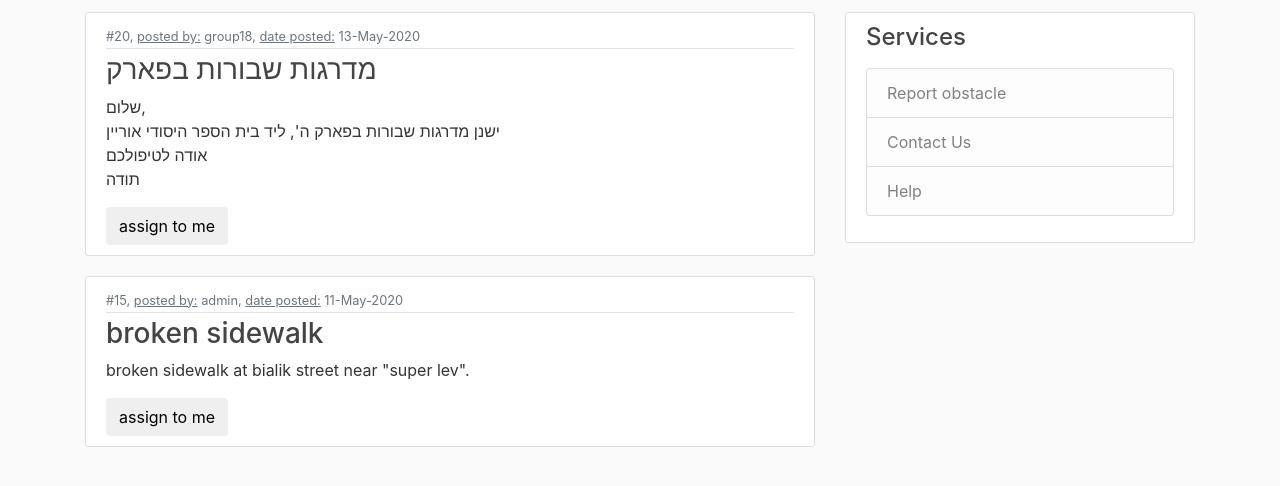
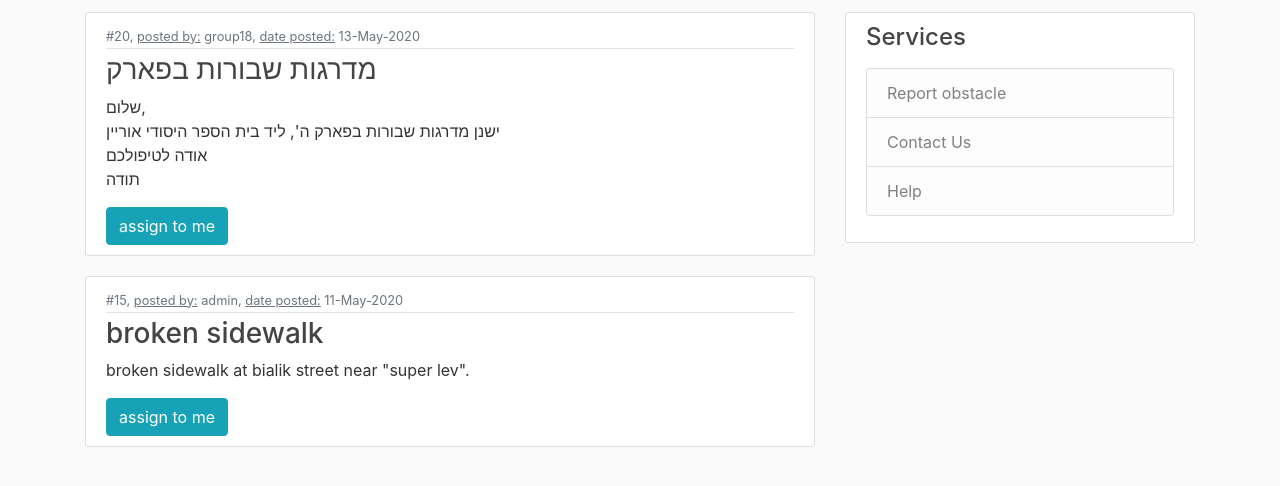
Before and after one commit to inbalaltan/group18_2020, a Django app: page /open_reports/ in a window 1280 px wide. Shown: the part 68-554 px from the top of the page. Run offline with Django 3.2, Linux system fonts and the light colour scheme; data comes from the database, SQL or seed files in the repository; some libraries are stand-ins or nearby versions.

Commit message:
update button color

```diff
--- a/home/templates/home/open_reports.html
+++ b/home/templates/home/open_reports.html
@@ -17,7 +17,7 @@
             <form method="POST">
               {% csrf_token %}
                 <input value="{{ mifga.id }}" name= "id" hidden>
-                <button type="submit" class="btn" value="Click" name= "assign">assign to me</button>
+                <button type="submit" class="btn btn-info" value="Click" name= "assign">assign to me</button>
             </form>
           </div>
         </article>
```
